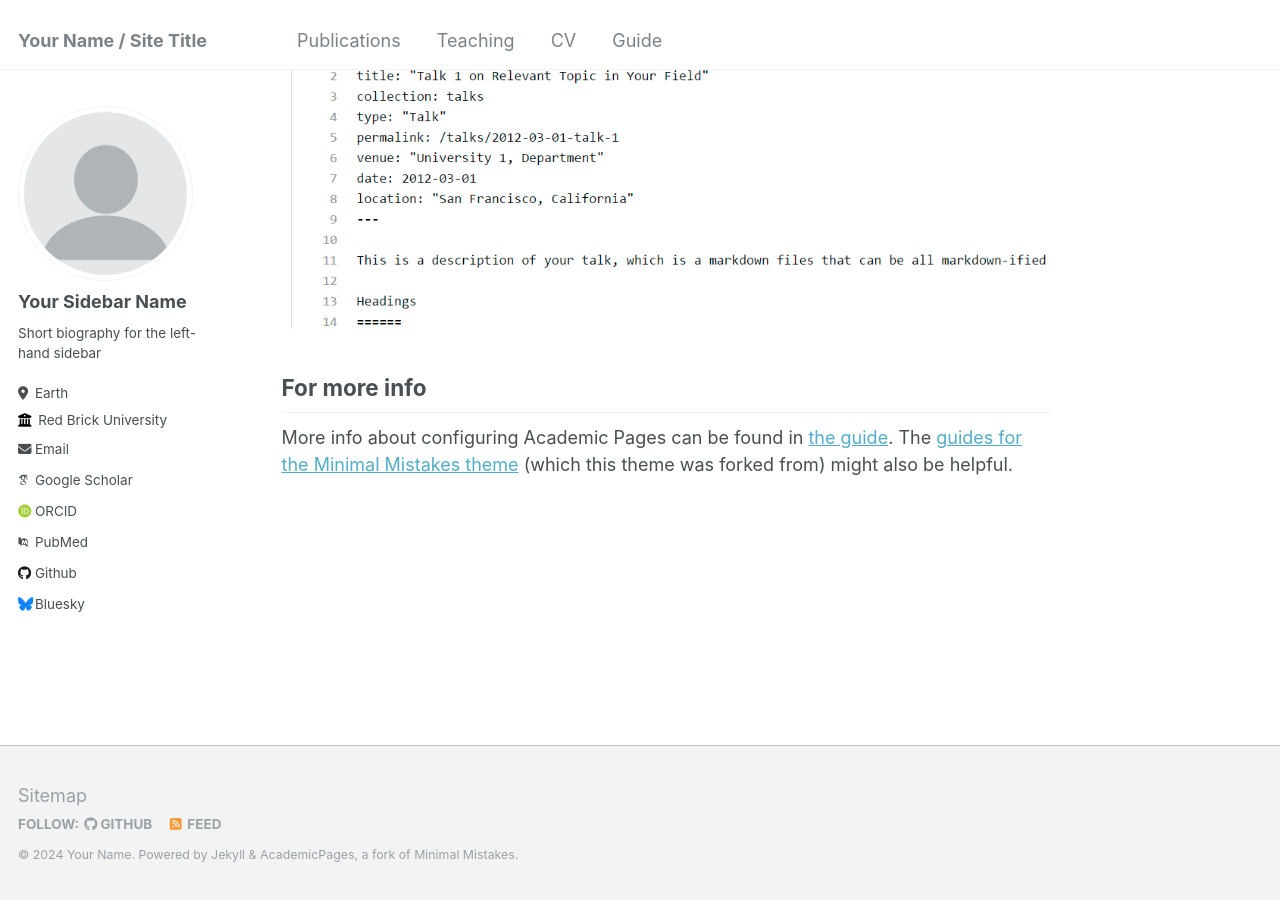
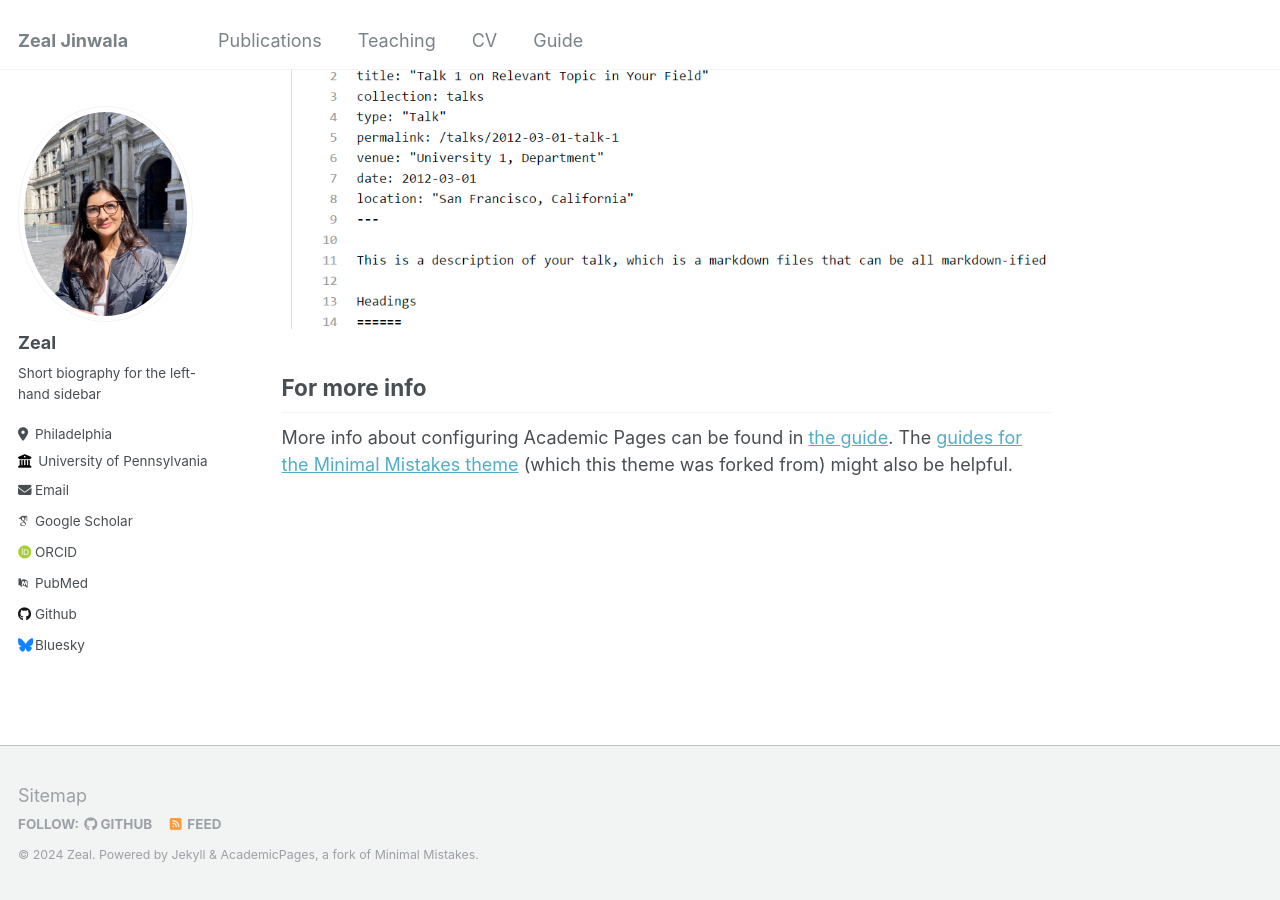
Before and after one commit to zealjinwala/zealjinwala.github.io, a Jekyll site: the page built from _pages/about.md, in a window 1280 px wide and 900 px high, scrolled down 2660 px. Built offline with Jekyll 4.4.1, drawn with Linux system fonts in a browser that asks for light colours; some web fonts are replaced.

Commit message:
config updates

```diff
--- a/_config.yml
+++ b/_config.yml
@@ -8,27 +8,27 @@
 
 # Basic Site Settings
 locale                   : "en-US"
-title                    : "Your Name / Site Title"
+title                    : "Zeal Jinwala"
 title_separator          : "-"
-name                     : &name "Your Name"
+name                     : &name "Zeal"
 description              : &description "personal description"
-url                      : https://academicpages.github.io # the base hostname & protocol for your site e.g. "https://mmistakes.github.io"
+url                      : https://zealjinwala.github.io # the base hostname & protocol for your site e.g. "https://mmistakes.github.io"
 baseurl                  : "" # the subpath of your site, e.g. "/blog"
-repository               : "academicpages/academicpages.github.io"
+repository               : "zealjinwala/zealjinwala.github.io"
 
 # Site Author - The following control what appear as part of the author content on the side bar.
 #               If a field is blank the icon and link will not appear, otherwise it will be shown.
 #               Additional customization can be done by editing /_includes/author-profile.html
 author:
   # Biographic information
-  avatar           : "profile.png"
-  name             : "Your Sidebar Name"
+  avatar           : "profile.jpg"
+  name             : "Zeal"
   pronouns         : # example: "she/her"
   bio              : "Short biography for the left-hand sidebar"
-  location         : "Earth"
-  employer         : "Red Brick University"
+  location         : "Philadelphia"
+  employer         : "University of Pennsylvania"
   uri              : # URL
-  email            : "none@example.org"
+  email            : "zealjinwala@pennmedicine.upenn.edu"
 
   # Academic websites
   arxiv            : # URL - Update with the correct link to your profile
```
Also changed, not shown: images/profile.jpg (added).
